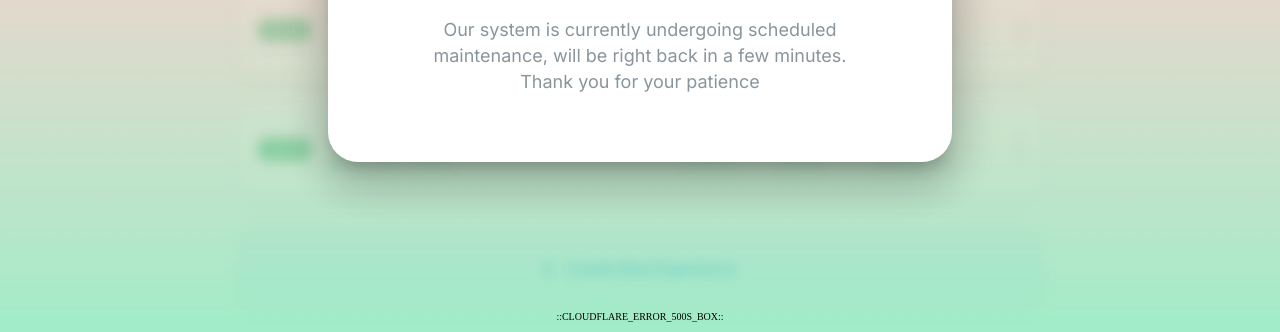
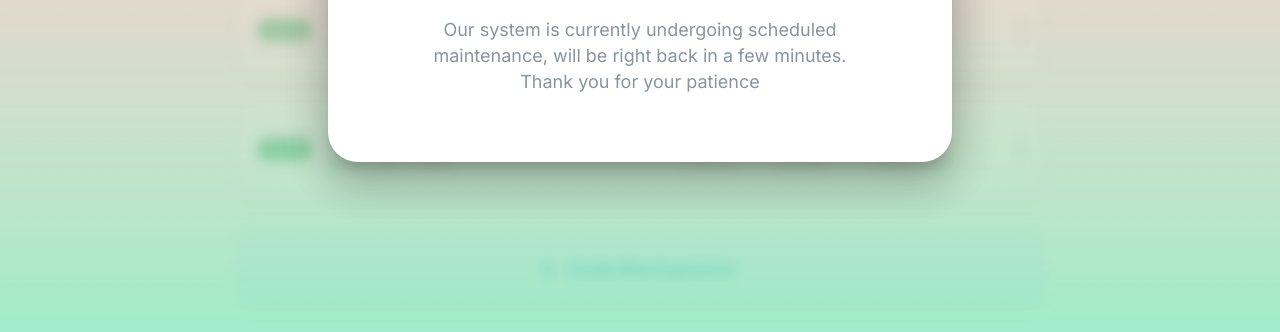
Before and after one commit to Loomi-me/maintenance-page, a plain HTML site: page index.html in a window 1280 px wide. Shown: the part 468-800 px from the top of the page. Drawn offline with Linux system fonts and the light colour scheme.

Commit message:
Update index.html

```diff
--- a/index.html
+++ b/index.html
@@ -19,6 +19,6 @@
             <div>Our system is currently undergoing scheduled maintenance, will be right back in a few minutes. Thank you for your patience</div>
     </div>
 </div>
-<span style="z-index: 10000; position: fixed; bottom: 0; left: 0; right: 0; color: black; font-size: 10px; text-align: center; padding: 10px;">::CLOUDFLARE_ERROR_500S_BOX::</span>
+<span style="display:none; z-index: 10000; position: fixed; bottom: 0; left: 0; right: 0; color: black; font-size: 10px; text-align: center; padding: 10px;">::CLOUDFLARE_ERROR_500S_BOX::</span>
 </body>
 </html>
```
